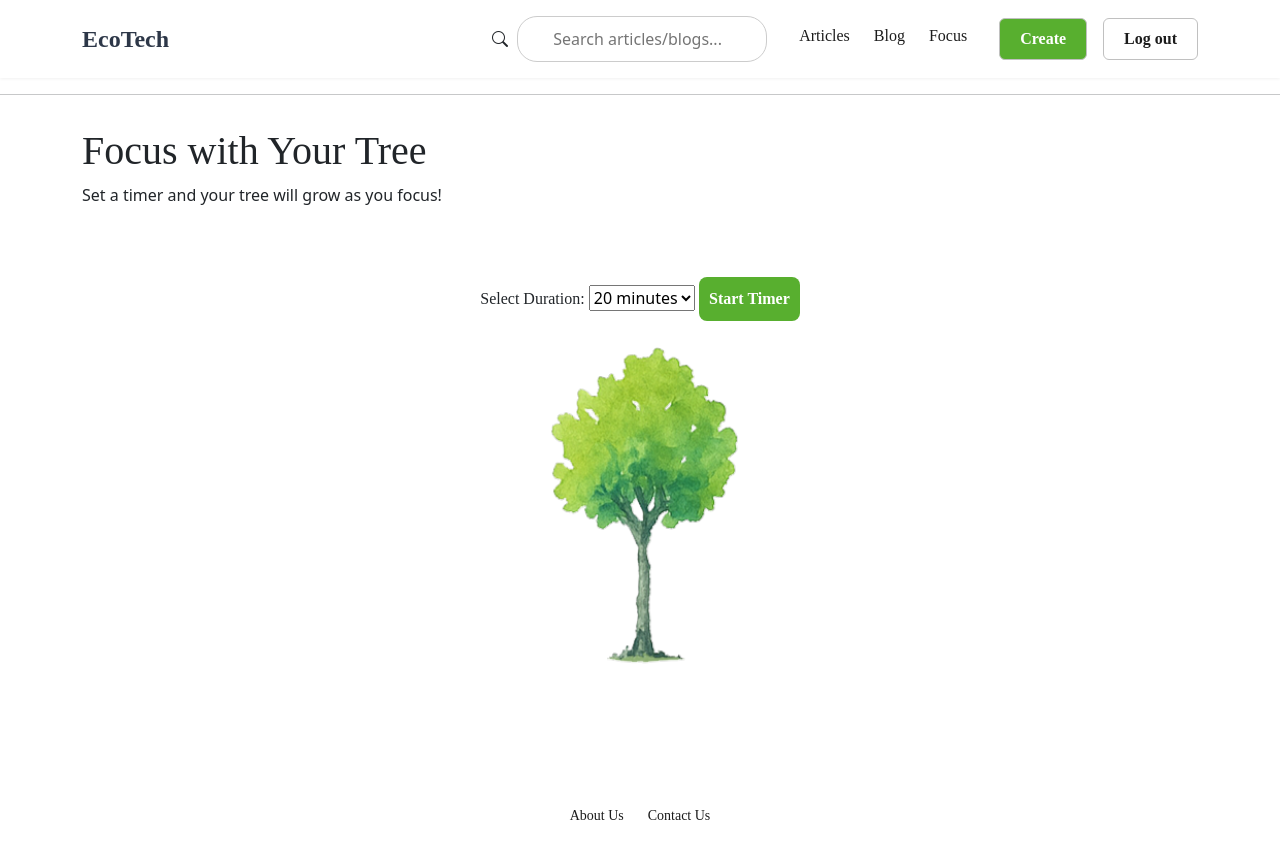
After one commit to JuliBeli/G9_EcoTech, a Django app: page /focus/ in a window 1280 px wide. The commit adds this page. Run offline with Django 4.2, Linux system fonts and the light colour scheme; a user stored in the database is signed in.

Commit message:
trees working partially and css

```diff
--- a/djangoProject/urls.py
+++ b/djangoProject/urls.py
@@ -41,4 +41,5 @@ urlpatterns = [
     path('search-suggestions/', views.search_suggestions, name='search_suggestions'),
     path('<int:post_id>/', views.post_detail, name='post_detail'),
     path('search/', views.search_results, name = "search_results"),
+    path('focus/', views.focus, name = "focus"),
 ]+static(settings.MEDIA_URL, document_root=settings.MEDIA_ROOT)
--- a/post_app/models.py
+++ b/post_app/models.py
@@ -1,6 +1,5 @@
 import logging
 from django.contrib.auth.models import User
-from django.db import models
 from django.db import models
 from django.contrib.auth.models import User
 import random
--- a/post_app/views.py
+++ b/post_app/views.py
@@ -271,3 +271,8 @@ def search_results(request):
     else:
         form = SearchFilterForm()
         return render(request, "results.html", {"form": form})
+
+# focus with growing  trees
+@login_required
+def focus(request):
+    return render(request, 'focus.html')
--- a/static/css/styles.css
+++ b/static/css/styles.css
@@ -4,13 +4,24 @@
     ========================================
 */
 body {
-    font-family: system-ui, -apple-system, sans-serif;
+    font-family: "Times New Roman", Times, serif;
     margin: 0;
-    background-color: #ffdf80;
+    background-color: #58af2f;
     color: #36453B;
     display: flex;
     flex-direction: column;
     min-height: 100vh;
+}
+
+label {
+    font-family: "Times New Roman", Times, serif;;
+}
+
+select {
+    font-family: "Times New Roman", Times, serif;;
+}
+h1{
+    font-family: "Times New Roman", Times, serif;;
 }
 
 section {
@@ -22,12 +33,15 @@ section:first-of-type {
 }
 
 h2 {
+    font-family: "Times New Roman", Times, serif;
     font-size: 2.25rem;
     font-weight: 700;
     margin-bottom: 2rem;
     text-align: center;
 }
-
+a {
+    font-family: "Times New Roman", Times, serif;
+}
 .container {
     width: 100%;
     max-width: 1400px;
@@ -35,6 +49,7 @@ h2 {
 }
 
 .content-body {
+    background-color: white;
     padding: 1rem 2rem;
     flex-grow: 1;
 }
@@ -104,7 +119,7 @@ h2 {
     border-radius: 6px;
     text-decoration: none;
     font-size: 1rem;
-    font-weight: 500;
+    font-weight: bold;
     border: 1px solid #c0c0c0;
     background-color: transparent;
     color: #1C1C1C;
@@ -117,9 +132,10 @@ h2 {
 }
 
 .button.button-primary {
-    background-color: #2E4034;
+    font-weight: bold;
+    background-color: #58af2f;
     color: #ffffff;
-    border-color: #2E4034;
+    /*border-color: #2E4034;*/
 }
 
 .button.button-primary:hover {
@@ -137,10 +153,24 @@ h2 {
     box-sizing: border-box;
 }
 
-.large-input { width: 400px; height: 50px; }
-.post-title-input { width: 600px; height: 40px; }
-.post-content-input { width: 600px; height: 300px; }
-.post-image-input { font-size: 15px; }
+.large-input {
+    width: 400px;
+    height: 50px;
+}
+
+.post-title-input {
+    width: 600px;
+    height: 40px;
+}
+
+.post-content-input {
+    width: 600px;
+    height: 300px;
+}
+
+.post-image-input {
+    font-size: 15px;
+}
 
 
 /*
@@ -160,7 +190,7 @@ h2 {
 }
 
 .article-card-vertical {
-    background-color: #fffde9;
+    background-color: white;
     border-radius: 12px;
     box-shadow: 0 5px 15px rgba(0, 0, 0, 0.05);
     overflow: hidden;
@@ -198,7 +228,7 @@ h2 {
     grid-template-columns: 1fr 300px;
     gap: 2rem;
     align-items: center;
-    background-color: #fffde9;
+    background-color: white;
     margin-bottom: 1.5rem;
     padding: 1.5rem;
     border-radius: 12px;
@@ -283,7 +313,7 @@ h2 {
 .post-hero-image img {
     width: 100%;
     height: 100%;
-    object-fit: cover;    /* This scales the image to fill the frame, cropping excess. */
+    object-fit: cover; /* This scales the image to fill the frame, cropping excess. */
     object-position: center; /* This ensures the MIDDLE of the image is shown. */
     display: block;
 }
@@ -295,10 +325,10 @@ h2 {
 
 .post-body {
     max-width: 1020px; /* Constrains width for readability */
-    margin: 0 auto;   /* Centers the content column */
+    margin: 0 auto; /* Centers the content column */
 
     /* These styles will be inherited by all text inside */
-    font-family: 'Merriweather', serif;
+    font-family: "Times New Roman", Times, serif;
     font-size: 1.1rem;
     line-height: 1.7;
 }
@@ -306,6 +336,7 @@ h2 {
 /* --- Typography for the Article --- */
 
 .post-header h1 {
+    font-family: "Times New Roman", Times, serif;;
     font-size: 3rem;
     font-weight: 700;
     line-height: 1.2;
@@ -377,10 +408,12 @@ h2 {
 .suggestion-item:hover {
     background-color: #f0f0f0;
 }
+
 .search-wrapper {
     position: relative;
     display: inline-block;
 }
+
 .search-input {
     padding: 10px 30px 10px 35px;
     width: 250px;
@@ -389,6 +422,7 @@ h2 {
     outline: none;
     font-size: 16px;
 }
+
 .search-icon {
     position: absolute;
     top: 50%;
@@ -396,6 +430,7 @@ h2 {
     transform: translateY(-50%);
     color: #888;
 }
+
 .suggestions-box {
     position: absolute;
     background: white;
@@ -405,7 +440,7 @@ h2 {
     z-index: 999;
     max-height: 200px;
     overflow-y: auto;
-    box-shadow: 0 2px 8px rgba(0,0,0,0.15);
+    box-shadow: 0 2px 8px rgba(0, 0, 0, 0.15);
 }
 
 .suggestion-item {
@@ -416,6 +451,7 @@ h2 {
 .suggestion-item:hover {
     background-color: #f0f0f0;
 }
+
 /* Search Filters Form */
 .filters-form {
     display: flex;
@@ -447,10 +483,12 @@ h2 {
 
 /* Filter Submit Button */
 .filters-form .button-primary {
+    font-weight: bold;
     padding: 10px 20px;
     margin-top: 0.5rem;
     flex-shrink: 0;
 }
+
 .search-bar-form {
     display: flex;
     flex-direction: column;
@@ -492,27 +530,32 @@ h2 {
     margin: 0 auto;
     padding: 20px;
 }
+
 .team-section h1 {
+    "Times New Roman", Times, serif;
     text-align: center;
     font-size: 2rem;
     color: #2d3748;
     margin-bottom: 20px;
 }
+
 .team-members {
     display: flex;
     flex-wrap: wrap;
     justify-content: space-between;
     gap: 20px;
 }
+
 .team-card {
     background: white;
     border-radius: 10px;
-        box-shadow: 0 4px 12px rgba(0,0,0,0.1);
+    box-shadow: 0 4px 12px rgba(0, 0, 0, 0.1);
     padding: 20px;
     flex: 1 1 calc(33% - 20px);
     max-width: 300px;
     text-align: center;
 }
+
 .team-card img {
     width: 120px;
     height: 120px;
@@ -520,15 +563,59 @@ h2 {
     object-fit: cover;
     margin-bottom: 15px;
 }
+
 .team-card h2 {
+    font-weight: bold;
     font-size: 1.2rem;
     margin: 10px 0 5px 0;
-        color: #38e07a;
+    color: #58af2f;
 }
+
 .team-card p {
     font-size: 0.9rem;
     color: #4a5568;
     margin: 5px 0;
+}
+
+.timer-container {
+    text-align: center;
+    margin: 50px auto;
+    max-width: 600px;
+    padding: 20px;
+    border: none;
+    /*box-shadow: 0 4px 12px rgba(0, 0, 0, 0.1);*/
+    /*background-color: #f9f9f9;*/
+}
+
+#tree-display img {
+    width: 200px;
+    height: auto;
+    margin-top: 20px;
+}
+
+#countdown {
+    font-size: 1.5rem;
+    margin-top: 20px;
+    color: #2d3748;
+}
+
+
+#start-timer {
+    font-family: "Times New Roman", Times, serif;
+    font-weight: bold;
+    background-color: #58af2f; /* Green background */
+    color: #ffffff; /* White text */
+    font-size: 1rem; /* Font size */
+    /*font-weight: bold; !* Bold text *!*/
+    padding: 10px 10px; /* Padding */
+    border: none; /* Remove border */
+    border-radius: 8px; /* Rounded corners */
+    cursor: pointer; /* Pointer cursor */
+    transition: background-color 0.3s ease; /* Smooth hover effect */
+}
+
+#start-timer:hover {
+    background-color: #2d3748; /* Darker background on hover */
 }
 /*form .form-control {*/
 /*  max-width: 300px;*/
--- /dev/null
+++ b/static/js/timer_and_trees.js
@@ -0,0 +1,37 @@
+document.addEventListener('DOMContentLoaded', () => {
+    const timerSelect = document.getElementById('timer');
+    const startButton = document.getElementById('start-timer');
+    const countdownDisplay = document.getElementById('countdown');
+    const treeImage = document.getElementById('tree-image');
+
+    const treeStages = [
+        '/static/images/tree-stage-1.png',
+        '/static/images/tree-stage-2.png',
+        '/static/images/tree-stage-3.png',
+        '/static/images/tree-stage-4.png',
+        '/static/images/tree-stage-5.png'
+    ];
+
+    startButton.addEventListener('click', () => {
+        const duration = parseInt(timerSelect.value);
+        let remainingTime = duration;
+
+        const interval = setInterval(() => {
+            if (remainingTime <= 0) {
+                clearInterval(interval);
+                countdownDisplay.textContent = "Time's up!";
+                return;
+            }
+
+            const minutes = Math.floor(remainingTime / 60);
+            const seconds = remainingTime % 60;
+
+            countdownDisplay.textContent = `Time remaining: ${minutes} minutes ${seconds} seconds`;
+
+            const stageIndex = Math.floor((treeStages.length - 1) * (1 - remainingTime / duration));
+            treeImage.src = treeStages[stageIndex];
+
+            remainingTime--;
+        }, 1000);
+    });
+});
--- a/templates/base_generic.html
+++ b/templates/base_generic.html
@@ -2,6 +2,7 @@
     Load the static tag library to handle static files like CSS and JavaScript.
 {% endcomment %}
 {% load static %}
+<script src="{% static 'js/timer_and_trees.js' %}"></script>
 <!DOCTYPE html>
 <html lang="en">
 <head>
@@ -72,6 +73,7 @@
                             <div class="nav-links">
                                 <a href="/articles">Articles</a>
                                 <a href="/blog">Blog</a>
+                                <a href="/focus">Focus</a>
                             </div>
 
                             <div class="nav-buttons">
--- /dev/null
+++ b/templates/focus.html
@@ -0,0 +1,20 @@
+{% extends 'base_generic.html' %}
+
+{% block content %}
+    <h1>Focus with Your Tree</h1>
+    <p>Set a timer and your tree will grow as you focus!</p>
+    <div class="timer-container">
+        <label for="timer">Select Duration:</label>
+        <select id="timer">
+            <option value="1200">20 minutes</option>
+            <option value="1800">30 minutes</option>
+            <option value="3600">1 hour</option>
+            <option value="7200">2 hours</option>
+        </select>
+        <button id="start-timer">Start Timer</button>
+        <div id="tree-display">
+            <img id="tree-image" src="/static/images/tree-stage-1.png" alt="Tree Growth Stage">
+        </div>
+        <p id="countdown"></p>
+    </div>
+{% endblock content %}
```
Also changed, not shown: db.sqlite3, static/images/tree-stage-1.png (added), static/images/tree-stage-2.png (added), static/images/tree-stage-3.png (added), static/images/tree-stage-4.png (added), static/images/tree-stage-5.png (added). Lines whose indentation alone changed are shown as unchanged.
